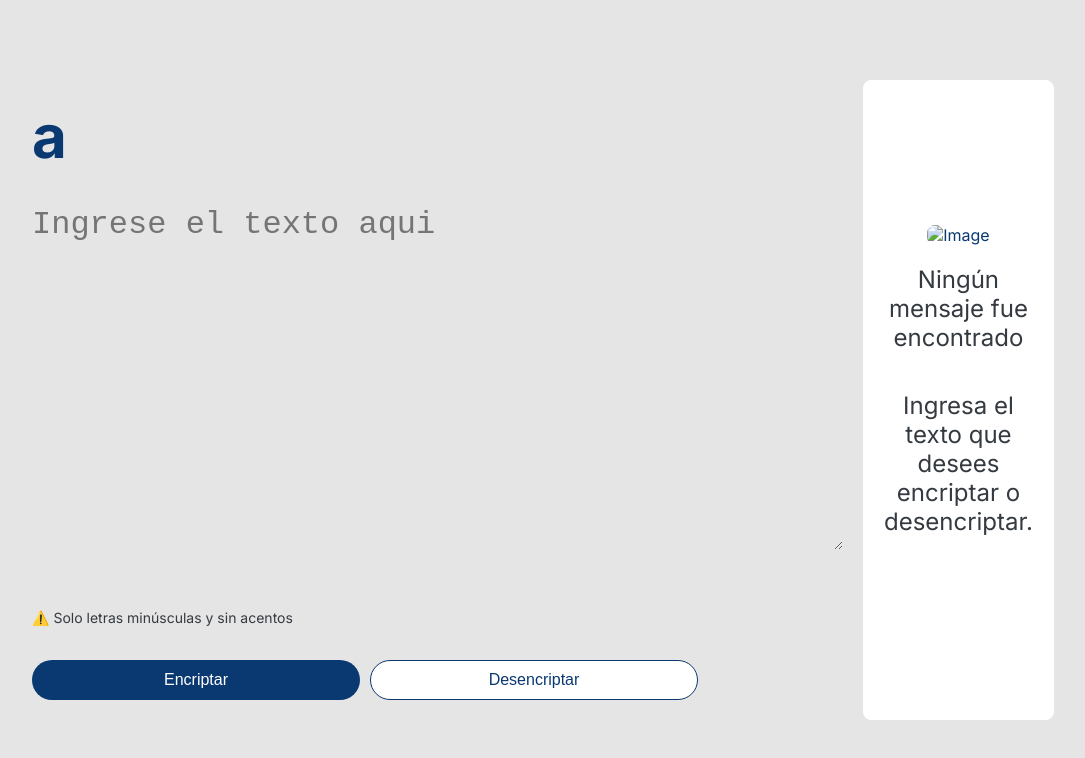
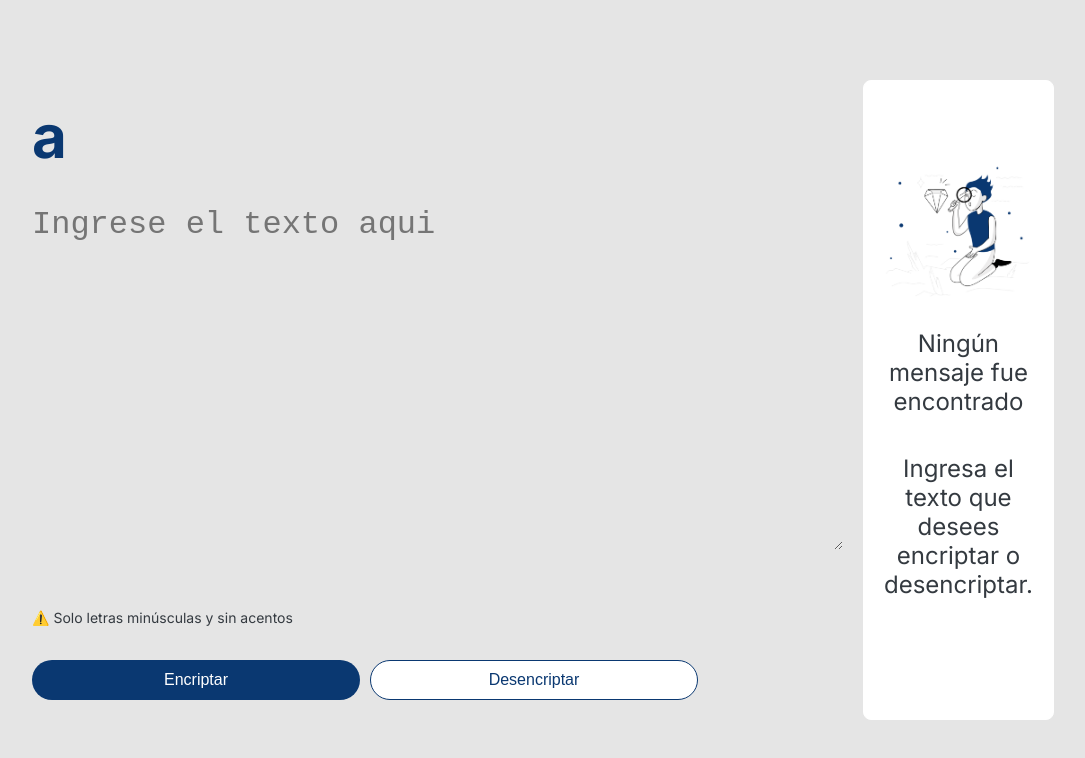
Before and after one commit to RodrigoUlloa/desafio-encripta, a plain HTML site: page index.html in a window 1280 px wide. Shown: the whole page, without its empty margins (116-1201 px from the left). Drawn offline with Linux system fonts and the light colour scheme; the site is published under a folder, as on GitHub Pages, so addresses that start at the root find nothing.

Commit message:
fixing img

```diff
--- a/index.html
+++ b/index.html
@@ -23,7 +23,7 @@
         </div>
         <div class="right-section">
             <div class="image-area">
-                <img id="img" src="/assets/muñeco.png" alt="Image">
+                <img id="img" src="./assets/muñeco.png" alt="Image">
                 <p id="msg">Ningún mensaje fue encontrado</p>
                 <p id="result">Ingresa el texto que desees encriptar o desencriptar.</p>
                 <button id="copyBtn" class="hide" onclick="copyToClipboard()">Copiar</button>
```
